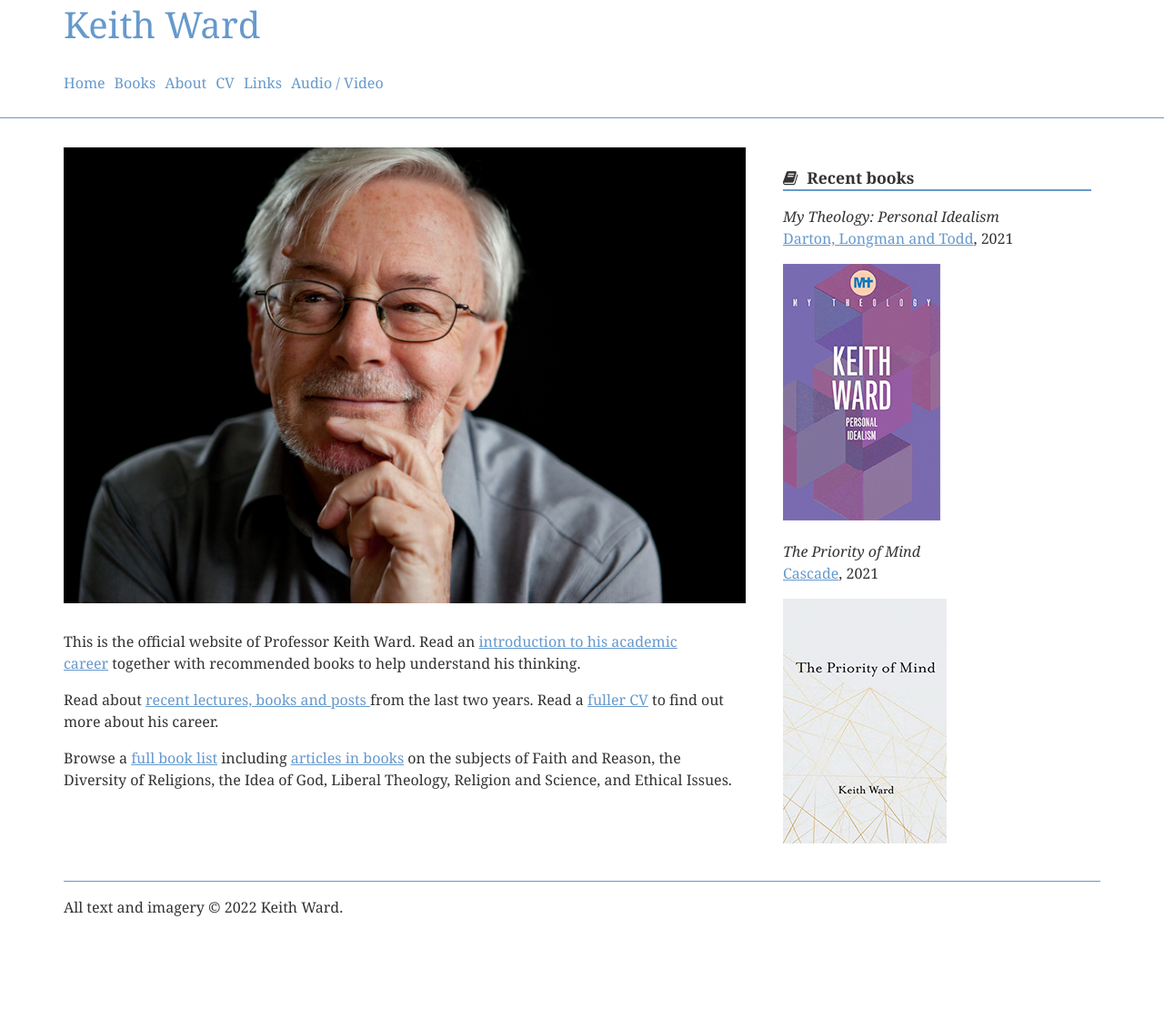
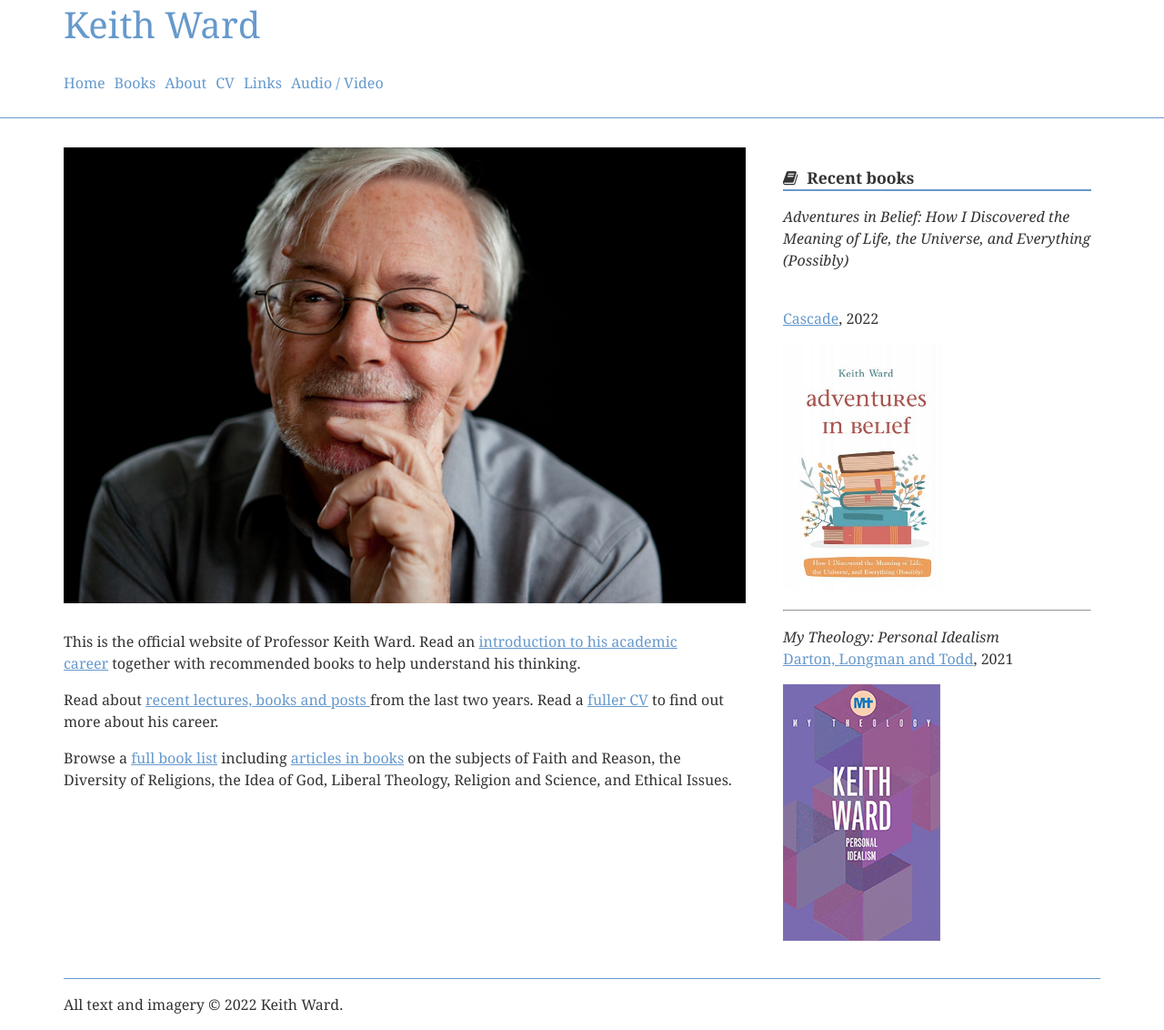
Before and after one commit to eye-division/keith-ward, a Jekyll site: the page built from index.html, in a window 1280 px wide. Shown: the whole page at 91% size. Built offline with Jekyll 4.4.1, drawn with Linux system fonts in a browser that asks for light colours; nearby versions of some CDN libraries; before the commit the page ends 1025 px from its top, so only the background shows below that.

Commit message:
Updated '_includes/sidebar.html' via CloudCannon

```diff
--- a/_includes/sidebar.html
+++ b/_includes/sidebar.html
@@ -20,13 +20,12 @@
   <h4 class="widgettitle"><i style="padding-right: 10px; vertical-align: inherit;" class="font-awesome icon-book"></i>Recent books</h4>
 
     <div class="textwidget">
-
+      <p><em>Adventures in Belief: How I Discovered the Meaning of Life, the Universe, and Everything (Possibly)</em></p>
+      <br><a href="https://wipfandstock.com/9781666756234/adventures-in-belief/">Cascade</a>, 2022</p>
+      <p><a href="https://wipfandstock.com/9781666756234/adventures-in-belief/" target="new" title="Publisher book details"><img src="/assets/books/adventures-in-belief.jpg" alt="Adventures in Belief book cover"></a></p>
+      <hr>
       <p><em>My Theology: Personal Idealism</em><br><a href="https://www.dartonlongmantodd.co.uk/titles/2340-9781913657581-my-theology" target="new" title="Publisher book details">Darton, Longman and Todd</a>, 2021</p>
       <p><a href="https://www.dartonlongmantodd.co.uk/titles/2340-9781913657581-my-theology" target="new" title="Publisher book details"><img src="/assets/books/mytheology.jpg" alt="My Theology book cover"></a></p>
-
-      <p><em>The Priority of Mind</em><br><a href="https://wipfandstock.com/9781666735284/the-priority-of-mind/">Cascade</a>, 2021</p>
-      <p><a href="https://wipfandstock.com/9781666735284/the-priority-of-mind/" target="new" title="Publisher book details"><img src="/assets/books/priority-of-mind.jpg" alt="The Priority of Mind book cover"></a></p>
-
 
 
     </div>
```
